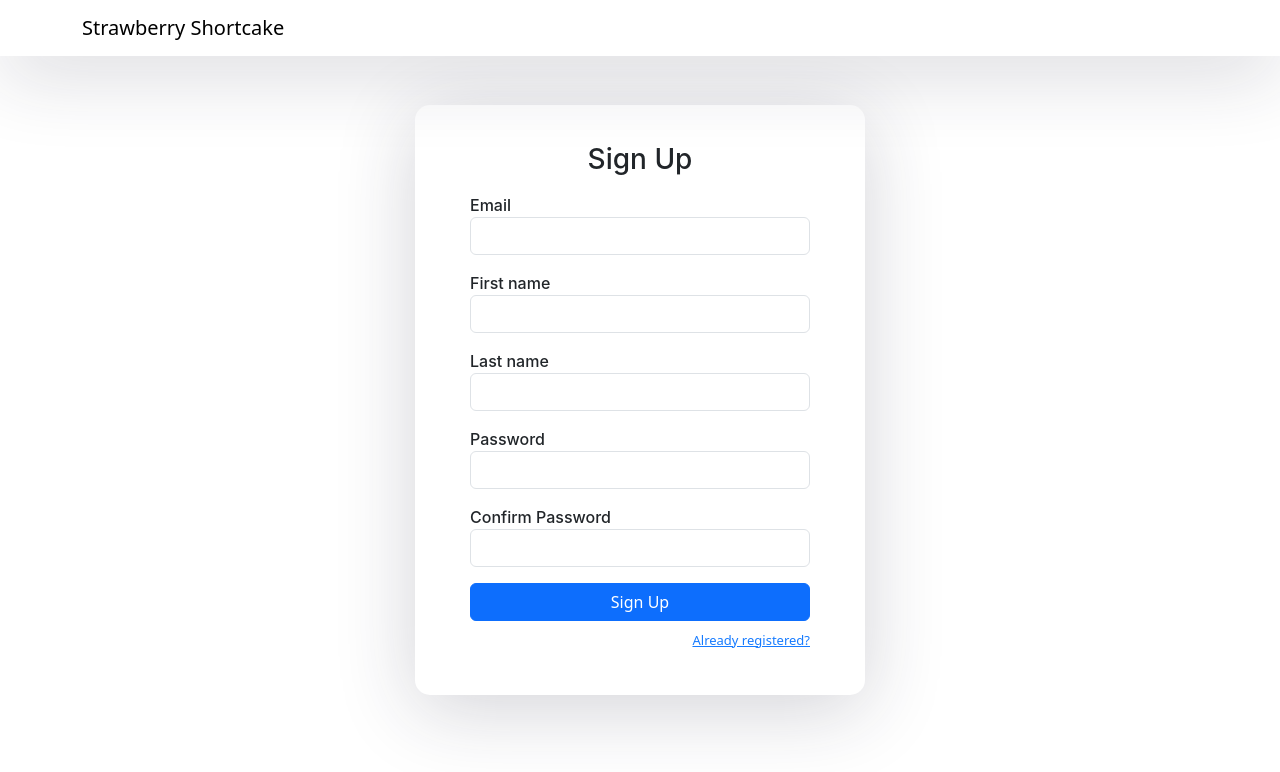
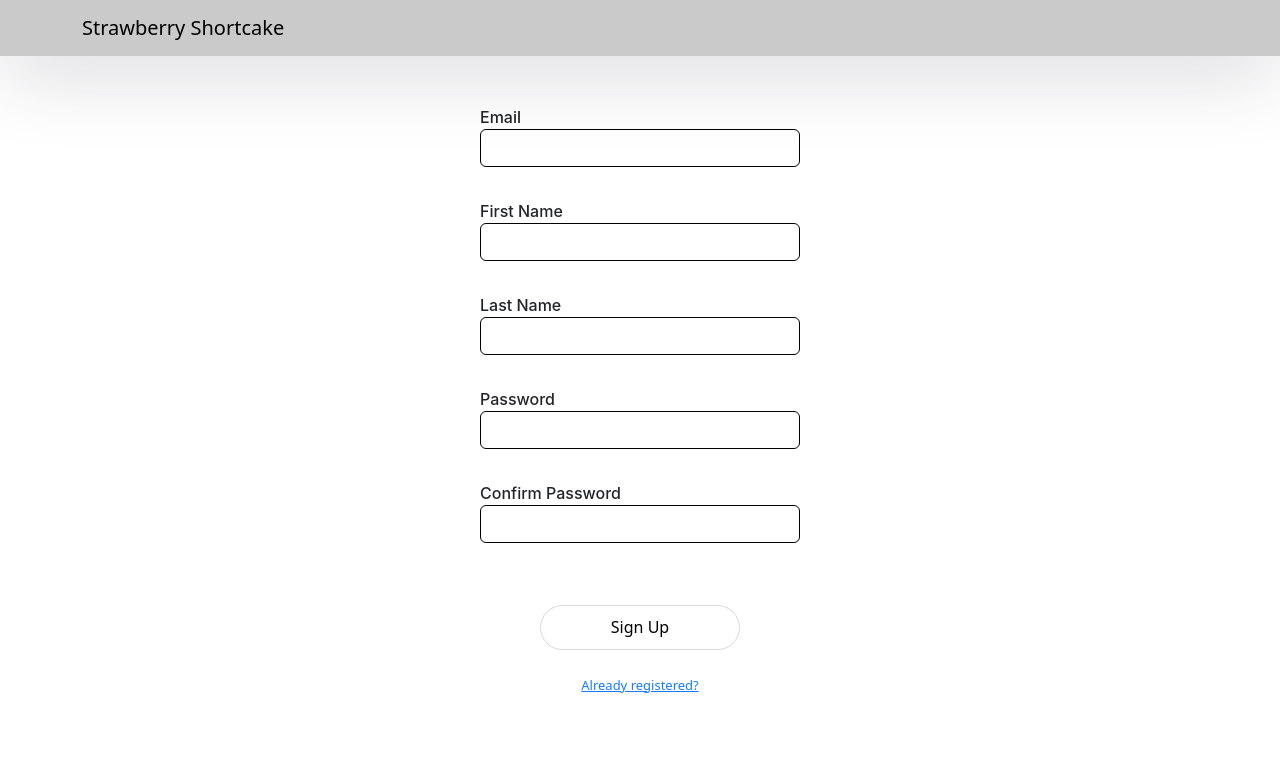
Before and after one commit to dmed31/cis4000-strawberry-shortcake, a React (Create React App) app in the folder ss-react/: page /registration in a window 1280 px wide. Shown: the top 772 px of the page. Built offline with nearby package versions, Linux system fonts and the light colour scheme.

Commit message:
login and registration frontend adjusted to figma

```diff
--- a/ss-react/src/components/Gallery.js
+++ b/ss-react/src/components/Gallery.js
@@ -8,9 +8,9 @@ const Gallery = () => {
   const navigate = useNavigate();
   useEffect(() => {
     const id = Cookies.get('id');
-    if (!id) {
+    /*if (!id) {
       navigate('/sign-in');
-    }
+    }*/
   })
 
   const pics = [
--- a/ss-react/src/components/Login.js
+++ b/ss-react/src/components/Login.js
@@ -51,41 +51,50 @@ const Login = () => {
     <div className="App">
       <Navbar loggedIn={false}/>
       <div className="auth-wrapper">
-        <div className="auth-inner">
-          <form onSubmit={login}>
-            <div className="image-container">
-              <img src={logo} alt="logo.png" width={150} height={150} />
+      <form onSubmit={login} className="text-center">
+        <div className="image-container mb-3">
+          <img src={logo} alt="logo.png" width={150} height={150} style={{ marginBottom: '80px' }}/>
         </div>
-            <h3>Sign In</h3>
-            <div className="mb-3">
-              <label>Email address</label>
+        <div className="row justify-content-center">
+          <div className="col-md-6">
+            <div className="mb-3 d-flex justify-content-center">
+              <div className="d-flex flex-column align-items-start mb-3">
+                <label>Email</label>
                 <input
                   name="email"
                   type="email"
-                className="form-control"
+                  className="form-control rounded"
+                  style={{ width: '320px', margin: 'auto', borderWidth: '1px', borderColor: '#000000'}}
                 />
               </div>
-            <div className="mb-3">
+            </div>
+            <div className="mb-3 d-flex justify-content-center">
+              <div className="d-flex flex-column align-items-start mb-3">
                 <label>Password</label>
                 <input
                   name="password"
                   type="password"
-                className="form-control"
+                  className="form-control rounded"
+                  style={{ width: '320px', margin: 'auto', borderWidth: '1px', borderColor: '#000000'}}
                 />
               </div>
-            <div className="d-grid">
-              <button type="submit" className="btn btn-primary">
+            </div>
+            <div className="mb-3">
+              <button type="submit" className="btn btn-primary btn-md btn-block rounded-pill"
+              style={{ width: '200px', height: '45px', backgroundColor: '#D9D9D9', borderColor: '#D9D9D9', color: '#000000'}}>
                 Log In
               </button>
-              <button type="submit" className="btn btn-primary" onClick={() => navigate('/registration')}>
+            </div>
+            <div className="mb-3">
+              <button type="button" className="btn btn-primary btn-md btn-block rounded-pill"
+              style={{ width: '200px', height: '45px', backgroundColor: '#FFFFFF', borderColor: '#D9D9D9', color: '#000000'}} onClick={() => navigate('/registration')}>
                 Sign Up
               </button>
             </div>
-            {/* <p className="forgot-password text-right">
-              Forgot <a href="#">password?</a>
-            </p> */}
+          </div>
+        </div>
       </form>
-        </div>
+
       </div>
     </div>
   )
--- a/ss-react/src/components/Registration.js
+++ b/ss-react/src/components/Registration.js
@@ -51,64 +51,81 @@ const Registration = () => {
     <div className="App">
         <Navbar loggedIn={false}/>
         <div className="auth-wrapper">
-          <div className="auth-inner">
-            <form onSubmit={register}>
-              <h3>Sign Up</h3>
-              <div className="mb-3">
+          <form onSubmit={register} className="text-center">
+            <div className="row justify-content-center">
+              <div className="col-md-6">
+                <div className="mb-3 d-flex justify-content-center">
+                  <div className="d-flex flex-column align-items-start mb-3">
                     <label>Email</label>
                     <input
                       name="email"
                       type="email"
-                  className="form-control"
+                      className="form-control rounded"
+                      style={{ width: '320px', margin: 'auto', borderWidth: '1px', borderColor: '#000000'}}
                       required
                     />
                   </div>
-              <div className="mb-3">
-                <label>First name</label>
+                </div>
+                <div className="mb-3 d-flex justify-content-center">
+                  <div className="d-flex flex-column align-items-start mb-3">
+                    <label>First Name</label>
                     <input
                       name="firstName"
                       type="text"
-                  className="form-control"
+                      className="form-control rounded"
+                      style={{ width: '320px', margin: 'auto', borderWidth: '1px', borderColor: '#000000'}}
                       required
                     />
                   </div>
-              <div className="mb-3">
-                <label>Last name</label>
+                </div>
+                <div className="mb-3 d-flex justify-content-center">
+                  <div className="d-flex flex-column align-items-start mb-3">
+                    <label>Last Name</label>
                     <input
                       name="lastName"
                       type="text"
-                  className="form-control"
+                      className="form-control rounded"
+                      style={{ width: '320px', margin: 'auto', borderWidth: '1px', borderColor: '#000000'}}
                       required
                     />
                   </div>
-              <div className="mb-3">
+                </div>
+                <div className="mb-3 d-flex justify-content-center">
+                  <div className="d-flex flex-column align-items-start mb-3">
                     <label>Password</label>
                     <input
                       name="password"
                       type="password"
-                  className="form-control"
+                      className="form-control rounded"
+                      style={{ width: '320px', margin: 'auto', borderWidth: '1px', borderColor: '#000000'}}
                       required
                     />
                   </div>
-              <div className="mb-3">
+                </div>
+                <div className="mb-3 d-flex justify-content-center">
+                  <div className="d-flex flex-column align-items-start mb-3">
                     <label>Confirm Password</label>
                     <input
                       name="passwordCheck"
                       type="password"
-                  className="form-control"
+                      className="form-control rounded"
+                      style={{ width: '320px', margin: 'auto', borderWidth: '1px', borderColor: '#000000'}}
                       required
                     />
                   </div>
-              <div className="d-grid">
-                <button type="submit" className="btn btn-primary">
+                </div>
+                <div className="mb-3">
+                  <button type="button" className="btn btn-primary btn-md btn-block rounded-pill"
+                  style={{ width: '200px', height: '45px', backgroundColor: '#FFFFFF', borderColor: '#D9D9D9', color: '#000000', marginTop: '30px'}} onClick={() => navigate('/registration')}>
                     Sign Up
                   </button>
                 </div>
-              <p className="forgot-password text-right">
+                <p className="forgot-password text-center">
                   <a href="/sign-in">Already registered?</a>
                 </p>
+              </div>
+            </div>
           </form>
-          </div>
         </div>
       </div>
   )
--- a/ss-react/src/index.css
+++ b/ss-react/src/index.css
@@ -33,7 +33,7 @@ body, html, .App, #root, .auth-wrapper {
   height: 100%;
 }
 .navbar-light {
-  background-color: #ffffff;
+  background-color: #cacaca;
   box-shadow: 0px 14px 80px rgba(34, 35, 58, 0.2);
 }
 .auth-wrapper {
```
Lines whose indentation alone changed are shown as unchanged.
